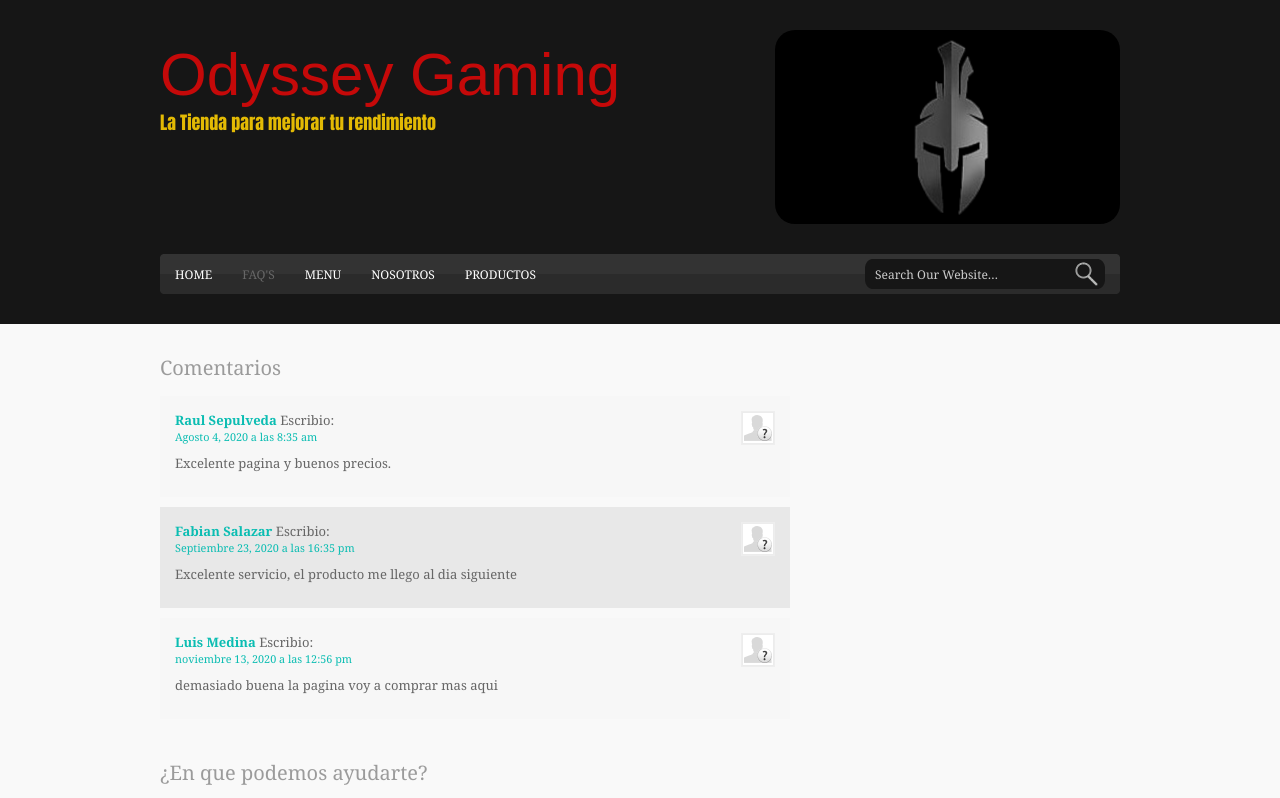
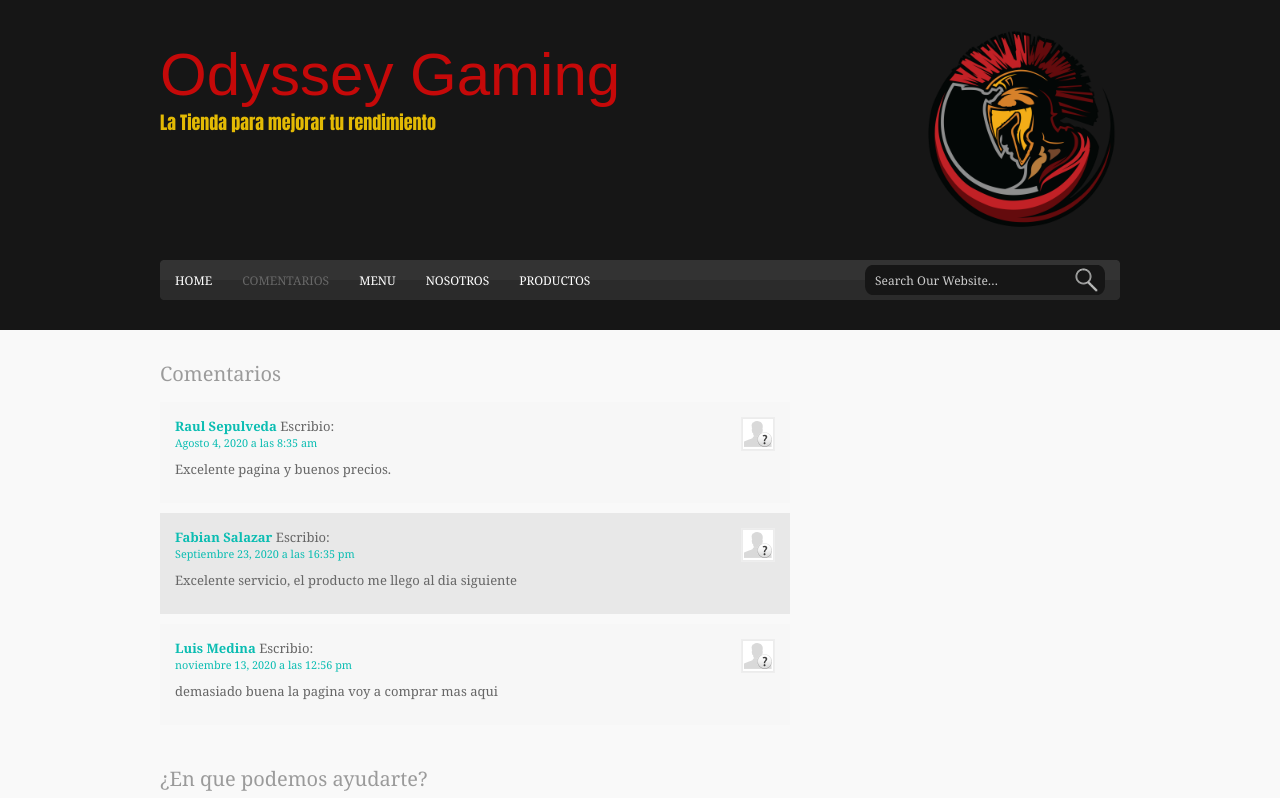
Before and after one commit to OdyseeyGaming/Proyecto_odyssey, a plain HTML site: page pages/style-demo.html in a window 1280 px wide. Shown: the top 798 px of the page. Drawn offline with Linux system fonts and the light colour scheme.

Commit message:
new view2.0

```diff
--- a/pages/style-demo.html
+++ b/pages/style-demo.html
@@ -19,7 +19,7 @@ Licence URI: http://www.os-templates.com/template-terms
       <h1><a href="../index.html">Odyssey Gaming</a></h1>
       <p>La Tienda para mejorar tu rendimiento</p>
     </div>
-    <div class="fl_right"><a href="#"><img src="../images/demo/icono.png" alt="" /></a></div>
+    <div class="fl_right"><a href="#"><img src="../images/demo/icono3.1.png" width="200px" alt="" /></a></div>
   </div>
 </div>
 <!-- ####################################################################################################### -->
@@ -27,7 +27,7 @@ Licence URI: http://www.os-templates.com/template-terms
   <div id="topbar" class="clear">
     <ul id="topnav">
       <li><a href="../index.html">Home</a></li>
-      <li class="active"><a href="style-demo.html">FAQ's</a></li>
+      <li class="active"><a href="style-demo.html">Comentarios</a></li>
       <li><a href="#">Menu </a>
         <ul>
           <li><a href="#">Carrito de compra</a></li>
```
